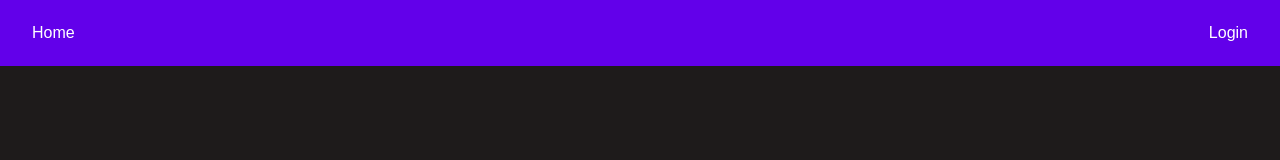
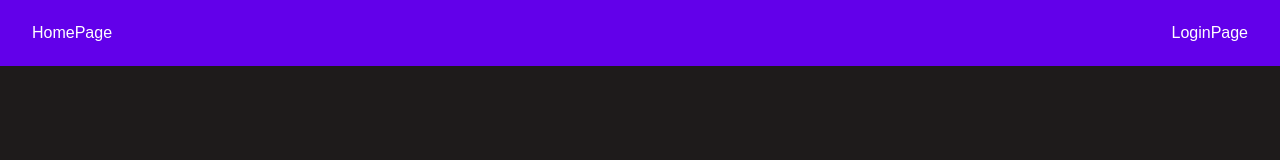
Before and after one commit to J3SUNG/todays-square, a React (Vite) app in the folder frontend/: page / in a window 1280 px wide. Shown: the top 160 px of the page. Built offline with nearby package versions, Linux system fonts and the light colour scheme.

Commit message:
Fix: 컴포넌트 이름 수정
- Home -> HomePage로 수정
- Login -> LoginPage로 수정

```diff
--- a/frontend/src/app/router/index.tsx
+++ b/frontend/src/app/router/index.tsx
@@ -1,6 +1,6 @@
 import { BrowserRouter, Routes, Route } from "react-router-dom";
-import { Home, Login } from "../../pages";
 import { Navigate } from "react-router-dom";
+import { HomePage, LoginPage } from "../../pages";
 
 type PrivateRouteProps = {
   isAuthenticated: boolean;
@@ -17,7 +17,7 @@ export const AppRouter = () => {
   return (
     <BrowserRouter>
       <Routes>
-        <Route path="/" element={<Home />} />
+        <Route path="/" element={<HomePage />} />
         <Route
           path="/protected"
           element={
@@ -26,7 +26,7 @@ export const AppRouter = () => {
             </PrivateRoute>
           }
         />
-        <Route path="/login" element={<Login />} />
+        <Route path="/login" element={<LoginPage />} />
       </Routes>
     </BrowserRouter>
   );
--- a/frontend/src/pages/Home/Home.tsx
+++ /dev/null
@@ -1,7 +0,0 @@
-import { HomeContainer } from "./Home.styles";
-
-export const Home = () => {
-  return <HomeContainer>Welcome to the Home Page!</HomeContainer>;
-};
-
-export default Home;
--- /dev/null
+++ b/frontend/src/pages/Home/HomePage.tsx
@@ -0,0 +1,7 @@
+import { HomeContainer } from "./HomePage.styles";
+
+export const HomePage = () => {
+  return <HomeContainer>Welcome to the Home Page!</HomeContainer>;
+};
+
+export default HomePage;
--- a/frontend/src/pages/index.ts
+++ b/frontend/src/pages/index.ts
@@ -1,2 +1,2 @@
-export { Home } from "./Home/Home.tsx";
-export { Login } from "./Login/Login.tsx";
+export { HomePage } from "./Home/HomePage.tsx";
+export { LoginPage } from "./LoginPage/LoginPage.tsx";
--- a/frontend/src/widgets/Navbar/model/navbarLinks.ts
+++ b/frontend/src/widgets/Navbar/model/navbarLinks.ts
@@ -1,4 +1,4 @@
 export const navbarLinks = [
-  { id: 1, label: "Home", href: "/" },
-  { id: 2, label: "Login", href: "/login" },
+  { id: 1, label: "HomePage", href: "/" },
+  { id: 2, label: "LoginPage", href: "/login" },
 ];
```
Also changed, not shown: frontend/src/pages/Home/HomePage.styles.ts (renamed from frontend/src/pages/Home/Home.styles.ts).
